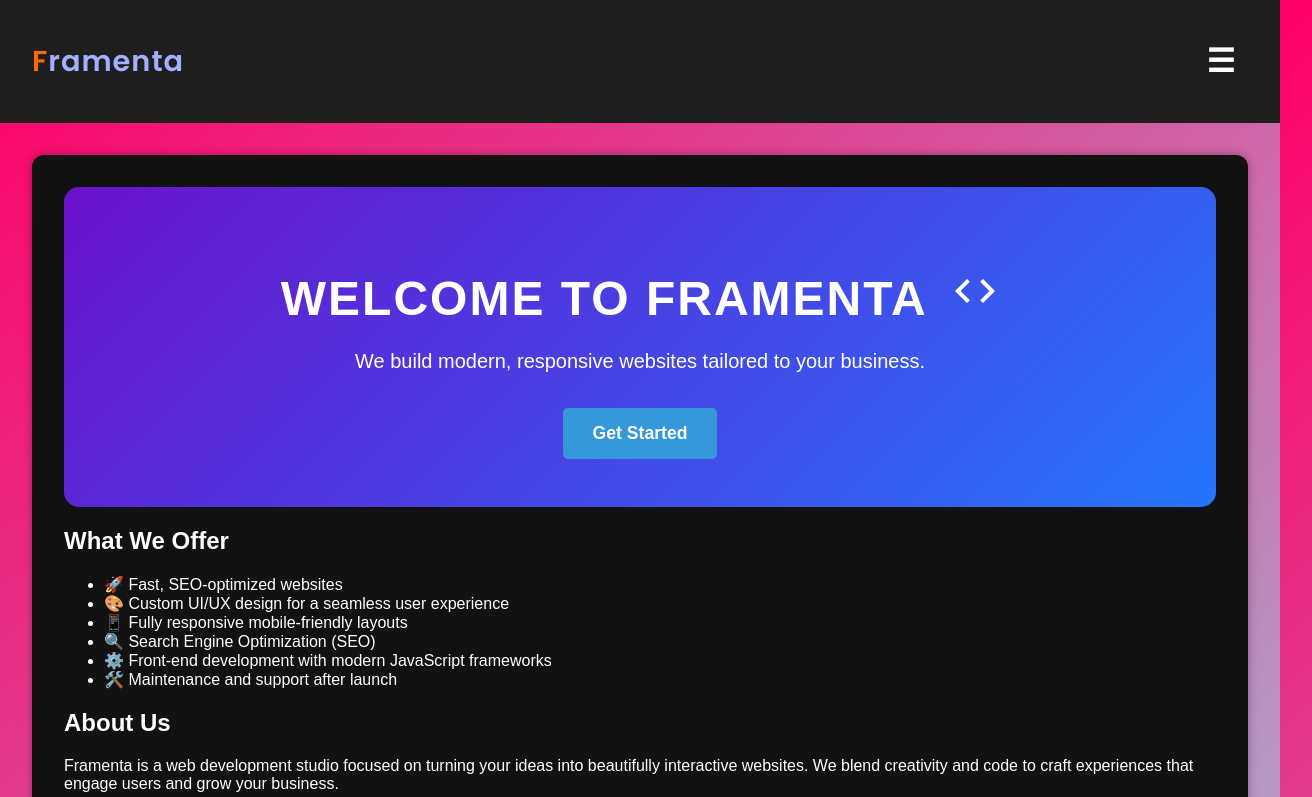
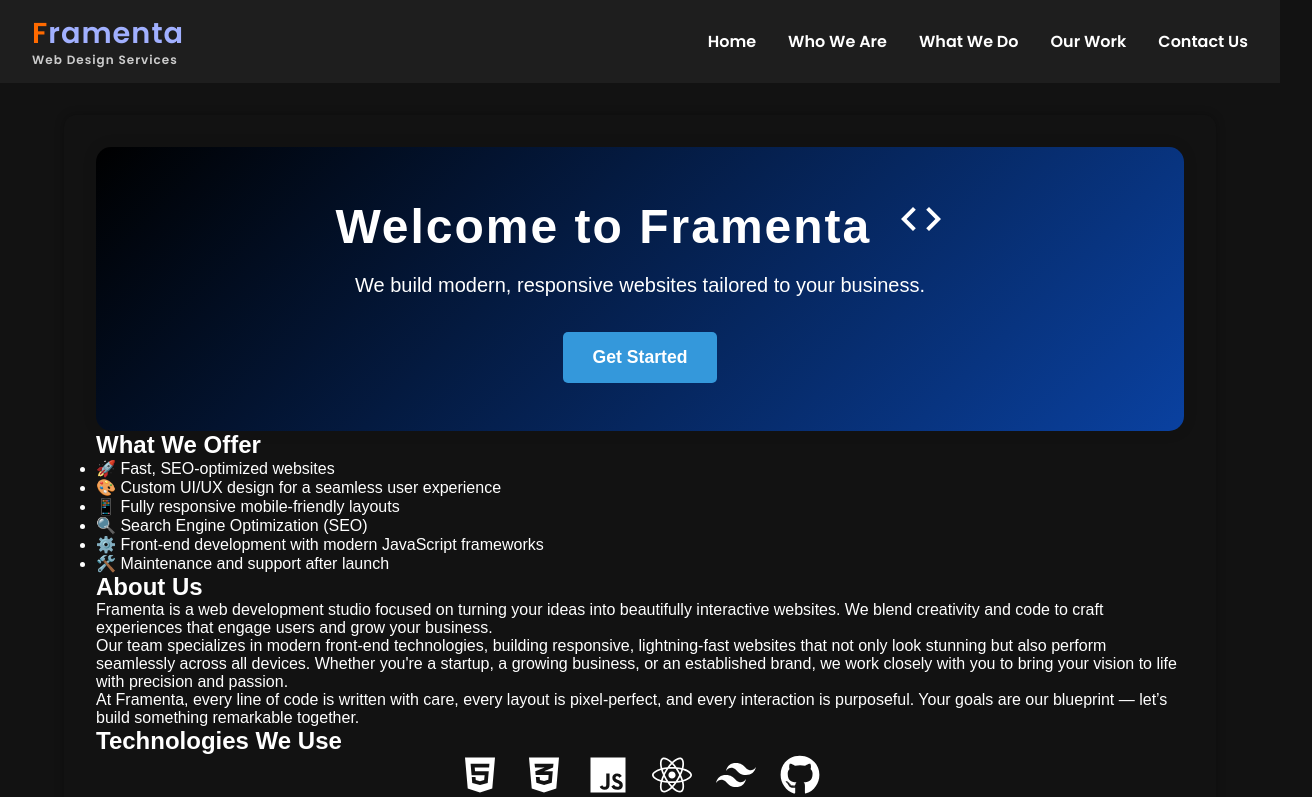
Before and after one commit to nemerj19/framenta-web, a React (Create React App) app: page / in a window 1280 px wide. Shown: the top 797 px of the page, 1312 px wide, since content can reach past the window. Built offline with nearby package versions, Linux system fonts and the light colour scheme.

Commit message:
Fix background issue, remove purple margin, and update styles

```diff
--- a/src/components/Home.css
+++ b/src/components/Home.css
@@ -4,8 +4,8 @@
   padding: 3rem;
   background: linear-gradient(
     135deg,
-    #6a11cb,
-    #2575fc
+    #000000,
+    #0a41a0
   ); /* Gradient Background */
   color: #fff;
   border-radius: 15px;
@@ -16,7 +16,6 @@
   font-size: 3rem;
   font-weight: 700;
   margin-bottom: 1rem;
-  text-transform: uppercase;
   letter-spacing: 2px;
 }
 
--- a/src/components/Navbar.css
+++ b/src/components/Navbar.css
@@ -109,3 +109,71 @@
   opacity: 0.8;
   transition: opacity 0.3s;
 }
+
+/* Desktop nav links */
+.desktop-links {
+  display: flex;
+  gap: 2rem;
+}
+
+.desktop-links a {
+  color: white;
+  text-decoration: none;
+  font-size: 1rem;
+  font-family: "Poppins", sans-serif;
+  transition: color 0.3s;
+}
+
+.desktop-links a:hover {
+  color: #5eacff;
+}
+
+/* Hide mobile menu elements on desktop */
+@media (min-width: 768px) {
+  .menu-button {
+    display: none;
+  }
+
+  .sidebar,
+  .backdrop {
+    display: none;
+  }
+
+  .desktop-links {
+    display: flex;
+  }
+}
+
+/* Hide desktop nav on mobile */
+@media (max-width: 767px) {
+  .desktop-links {
+    display: none;
+  }
+}
+
+.menu-button .dot {
+  display: block;
+  width: 5px;
+  height: 5px;
+  background-color: white;
+  border-radius: 50%;
+  margin: 3px auto;
+}
+
+.logo-tagline {
+  font-size: 0.75rem;
+  color: #ccc;
+  font-family: "Poppins", sans-serif;
+  letter-spacing: 1px;
+  margin-top: 2px;
+}
+
+.logo {
+  display: flex;
+  flex-direction: column;
+  font-size: 1.8rem;
+  font-family: "Poppins", sans-serif;
+  font-weight: 600;
+  text-decoration: none;
+  line-height: 1.2;
+}
--- a/src/components/Navbar.js
+++ b/src/components/Navbar.js
@@ -1,24 +1,50 @@
-import React, { useState } from "react";
+import React, { useState, useEffect } from "react";
 import { Link } from "react-router-dom";
 import "./Navbar.css";
 
 function Navbar() {
   const [isOpen, setIsOpen] = useState(false);
+  const [isMobile, setIsMobile] = useState(false);
+
+  useEffect(() => {
+    const handleResize = () => {
+      setIsMobile(window.innerWidth < 768);
+    };
+
+    handleResize();
+    window.addEventListener("resize", handleResize);
+    return () => window.removeEventListener("resize", handleResize);
+  }, []);
 
   return (
     <>
       <nav className="navbar">
-        <h2 className="logo">
-          <Link to="/" className="logo-link">
+        <Link to="/" className="logo">
+          <div>
             <span className="logo-f">F</span>
             <span className="logo-rest">ramenta</span>
-          </Link>
-        </h2>
-        <button className="menu-button" onClick={() => setIsOpen(true)}>
-          ☰
-        </button>
+            <div className="logo-tagline">Web Design Services</div>
+          </div>
+        </Link>
+
+        {isMobile ? (
+          <button className="menu-button" onClick={() => setIsOpen(true)}>
+            <span className="dot"></span>
+            <span className="dot"></span>
+            <span className="dot"></span>
+          </button>
+        ) : (
+          <div className="desktop-links">
+            <Link to="/">Home</Link>
+            <Link to="/who-we-are">Who We Are</Link>
+            <Link to="/what-we-do">What We Do</Link>
+            <Link to="/our-work">Our Work</Link>
+            <Link to="/contact-us">Contact Us</Link>
+          </div>
+        )}
       </nav>
 
+      {/* Sidebar for mobile */}
       <div className={`sidebar ${isOpen ? "open" : ""}`}>
         <button className="close-button" onClick={() => setIsOpen(false)}>
           ✕
@@ -40,7 +66,6 @@ function Navbar() {
         </Link>
       </div>
 
-      {/* Optional backdrop */}
       {isOpen && <div className="backdrop" onClick={() => setIsOpen(false)} />}
     </>
   );
--- a/src/index.css
+++ b/src/index.css
@@ -15,7 +15,7 @@ code {
 /* Global Styles */
 body {
   font-family: "Arial", sans-serif;
-  background: linear-gradient(135deg, #f06, #a2c2e2); /* Gradient background */
+  background: none; /* Remove gradient or any background */
   color: white;
   margin: 0;
   padding: 0;
@@ -42,3 +42,30 @@ button {
 button:hover {
   background-color: #2980b9;
 }
+
+body {
+  font-family: "Arial", sans-serif;
+  background: none; /* Optional, removes the gradient */
+  color: white;
+  margin: 0;
+  padding: 0;
+  height: 100vh; /* Ensures body fills the viewport */
+  overflow-x: hidden; /* Prevents horizontal scroll */
+}
+
+.home-container {
+  margin: 0;
+  padding: 0;
+  height: 100%; /* Ensure it takes the full height */
+}
+
+* {
+  margin: 0;
+  padding: 0;
+  box-sizing: border-box;
+}
+
+.home-page-section {
+  margin: 0;
+  padding: 0;
+}
```
